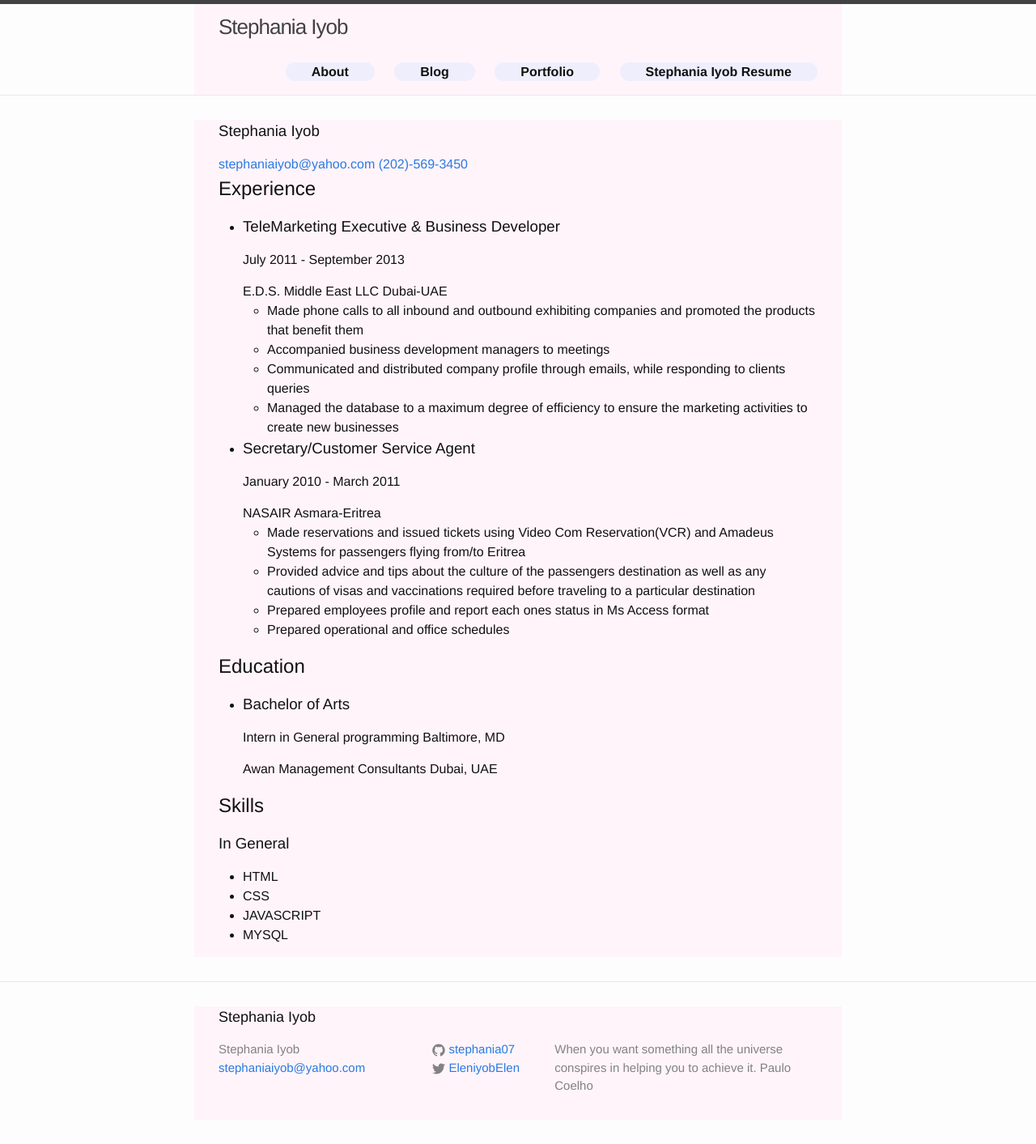
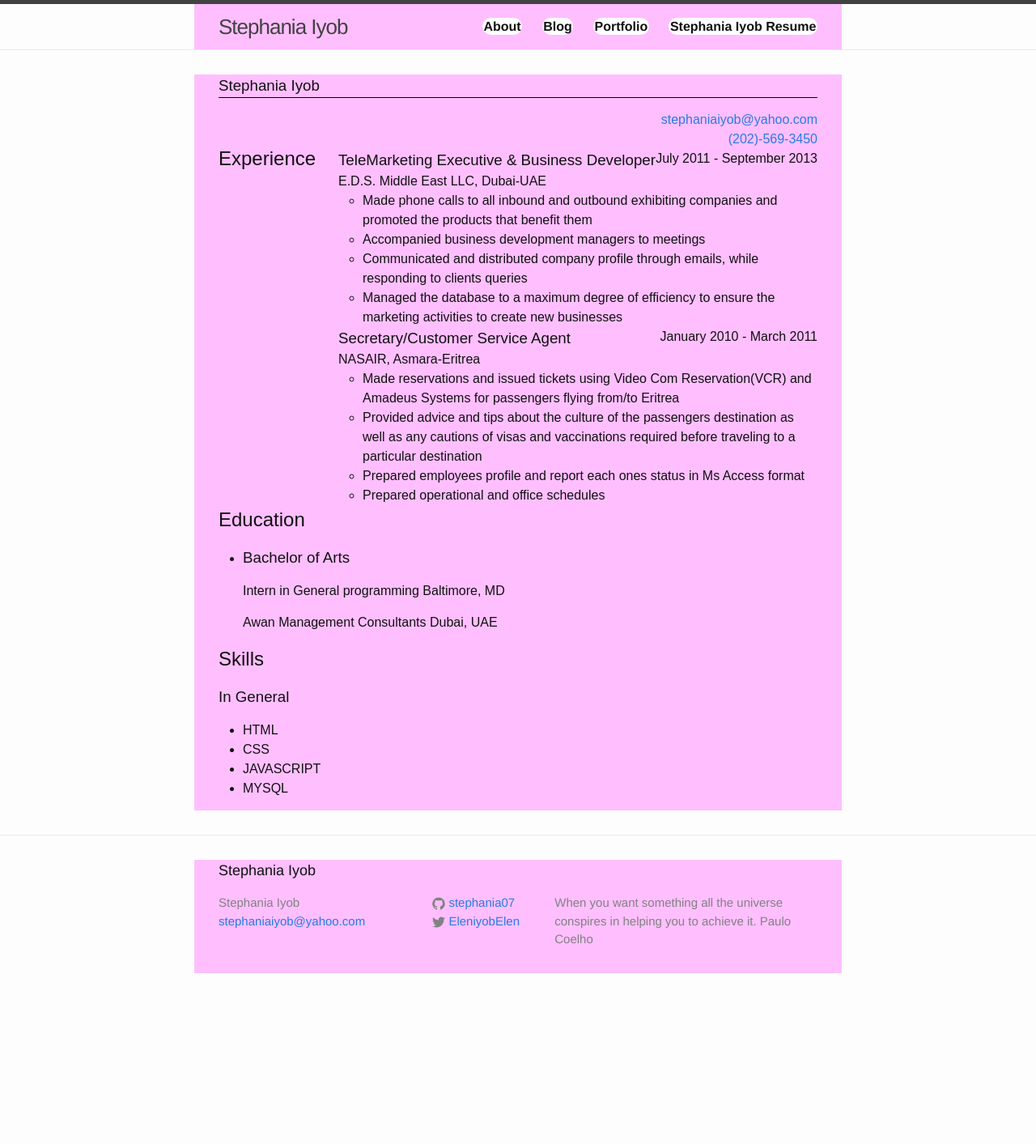
Before and after one commit to stephania07/stephania07.github.io, a Jekyll site: the page built from resume.html, in a window 1280 px wide. Shown: the whole page at 81% size. Built offline with Jekyll 4.4.1, drawn with Linux system fonts in a browser that asks for light colours; after the commit the page ends 1232 px from its top, so only the background shows below that.

Commit message:
background and some layout change

```diff
--- a/_custom.scss
+++ b/_custom.scss
@@ -5,23 +5,71 @@ img {
 }
 
 .wrapper {
-	background-color: #FFF4FA
+	background-color: #FFBFFF;
 
 }
 
 .site-nav .page-link {
-background-color: #EFEEFD;
-border-radius: 1.5em;
-font-weight: bold;
-padding: 0.2em 2em;
+ background-color: #FFF;
+ border-radius: 1.5em;
+ font-weight: bold;
+ padding: 0.1em;
 
 }
 
-.site-nav .page-link:hover {
+.site-nav a.page-link:hover {
 color: #004080;
+
 }
 
+.post-content {
+ font-family: 'Raleway', sans-serif;
+}
 
-.post-content {
-font-family: cubic;
+//resume page
+#resume {
+font-family: 'Raleway', sans-serif;
 }
+#resume {
+				section {
+        clear: both;
+    }
+    h1 {
+      border-bottom: 1px solid black;
+    }
+    section#preamble a {
+        display: block;
+        float: right;
+        clear: right;
+    }
+    section#jobs {
+        // & > ul will translate to section#jobs > ul
+        h2, & > ul {
+            display: inline-block;
+            float: left;
+        }
+        h2 {
+            width: 20%;
+            line-height: 1;
+        }
+        & > ul {
+            width: 80%;
+            margin: 0;
+            list-style-type: none;
+        }
+        h3 {
+            display: inline-block;
+            margin: 0;
+        }
+        .dates {
+           float: right;
+        }
+        .employer:before {
+            content: '';
+            display: block;
+        }
+        .employer:after {
+            content: ', ';
+        }
+    }
+}
--- a/_layouts/page.html
+++ b/_layouts/page.html
@@ -4,7 +4,7 @@ layout: default
 <div class="post">
 
   <header class="post-header">
-    <h1 class="post-title">{{ page.title }}</h1>
+    <h3 class="post-title">{{ page.title }}</h3>
   </header>
 
   <article class="post-content">
--- a/_sass/_custom.scss
+++ b/_sass/_custom.scss
@@ -1,22 +1,31 @@
 img {
-    height: 200px;
-    width: 200px;
+    height: 150px;
+    width: 150px;
     border-radius: 100%;
+		position: center;
 }
 
 .wrapper {
-    background-color: #FFF4FA
+   // background-color: #FFECFF;
 
+}
+.site-header {
+  background-color: #F7A4C6;
+}
+.page-content , .site-footer {
+  background-color: #FDF8F8;
 }
 
 .site-nav .page-link {
- background-color: #EFEEFD;
- border-radius: 1.5em;
+ background-color: #FBFBFC;
+ border-radius: 0.5em;
  font-weight: bold;
- padding: 0.1em;
+ padding: 0.2em;
 
 }
-
+h3 {
+text-align: center;
+}
 .site-nav a.page-link:hover {
 color: #004080;
 
```
Also changed, not shown: blog.md (+3 -3 lines), portfolio.md (line endings or trailing spaces).
